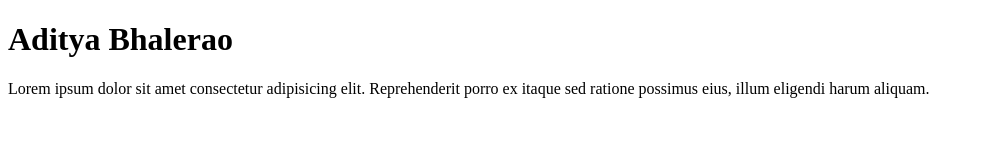
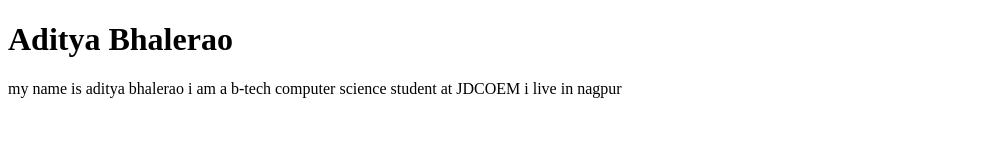
Before and after one commit to Adicoder24hr/Aditya_Bhalerao, a plain HTML site: page index.html in a window 1280 px wide. Shown: the whole page, without its empty margins (0-984 px from the left). Drawn offline with Linux system fonts and the light colour scheme.

Commit message:
third commit

```diff
--- a/index.html
+++ b/index.html
@@ -7,6 +7,6 @@
 </head>
 <body>
     <h1>Aditya Bhalerao</h1>
-    <p>Lorem ipsum dolor sit amet consectetur adipisicing elit. Reprehenderit porro ex itaque sed ratione possimus eius, illum eligendi harum aliquam.</p>
+    my name is aditya bhalerao i am a b-tech computer science student at JDCOEM i live in nagpur
 </body>
 </html>
```
